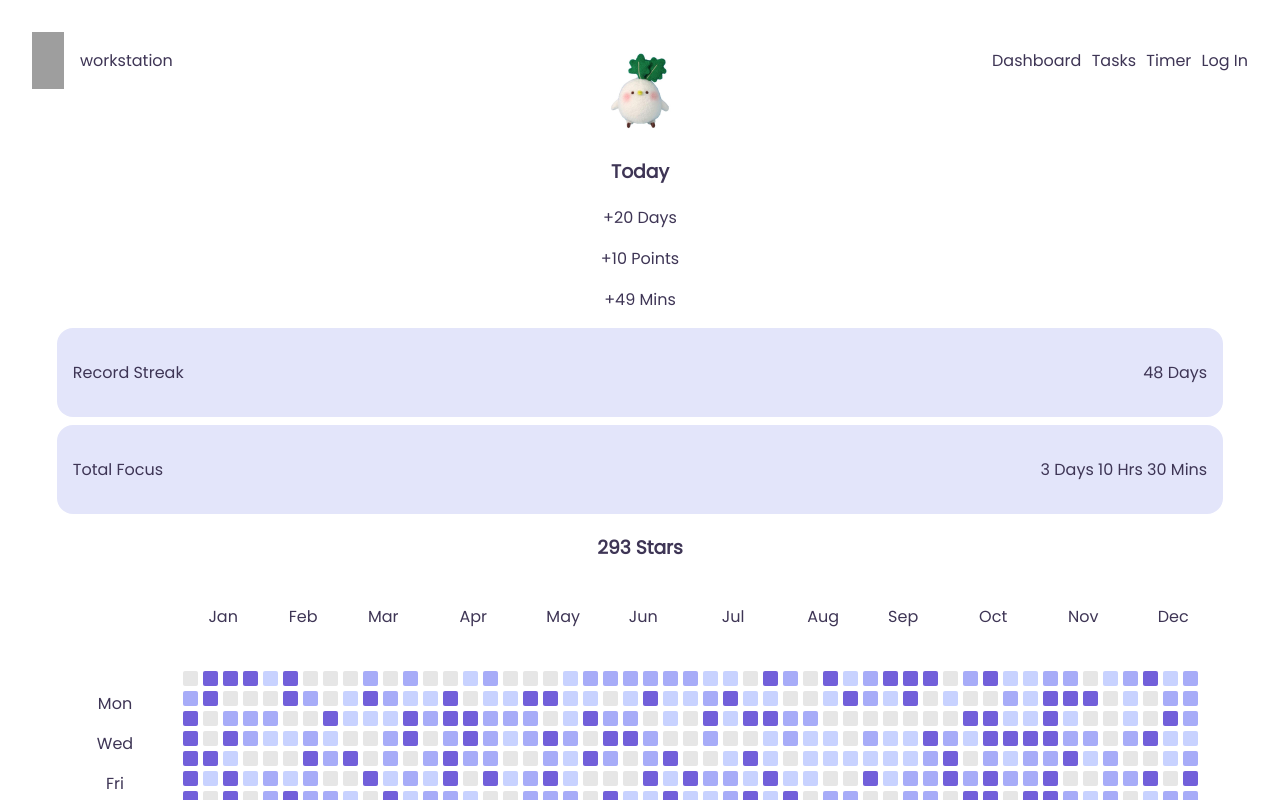
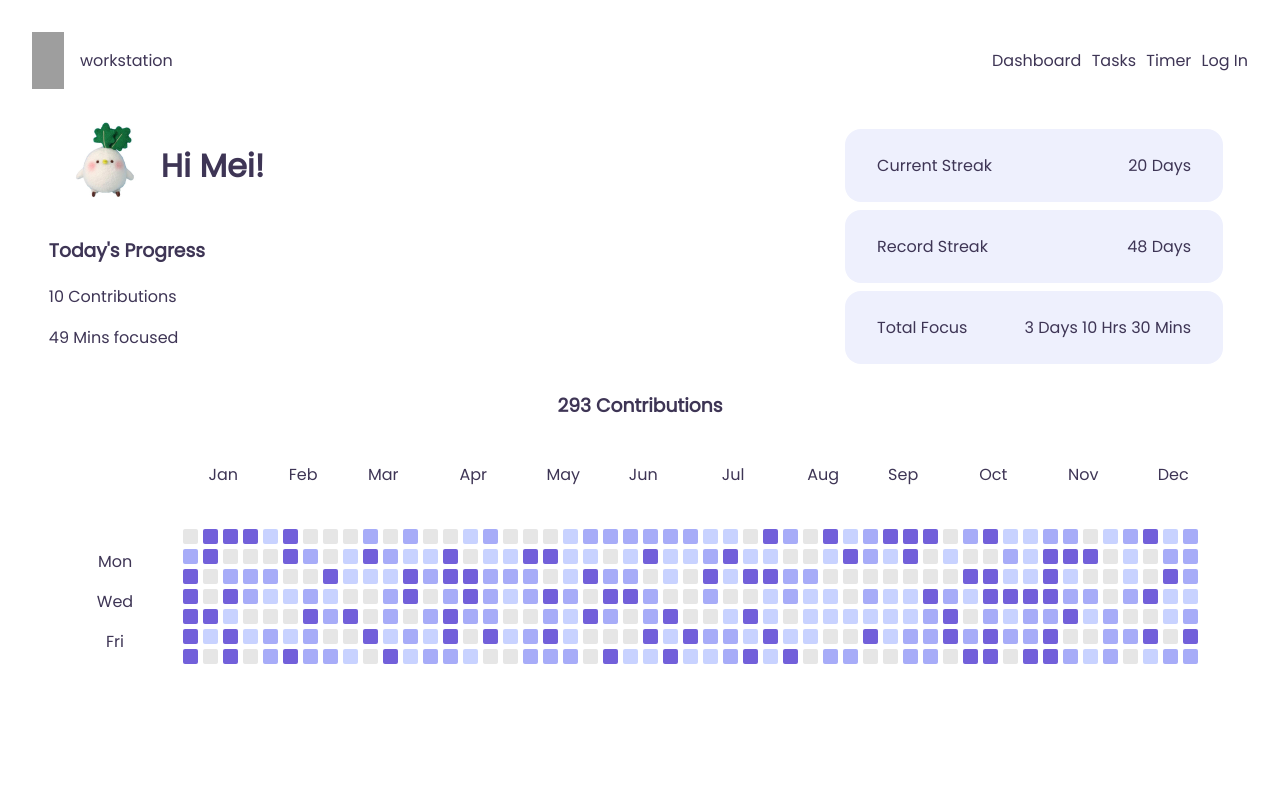
Before and after one commit to mei-lu/flowstate, a React (Create React App) app: page /dashboard in a window 1280 px wide. Built offline with nearby package versions, Linux system fonts and the light colour scheme; grey boxes are pictures that could not be loaded.

Commit message:
Dashboard styling grid

```diff
--- a/src/App.css
+++ b/src/App.css
@@ -6,7 +6,6 @@
   background-size: cover;
   height: 100%;
   width: 100%;
-  position: fixed;
   font-family: 'Poppins', sans-serif;
   color: rgb(62, 53, 85);
 }
@@ -20,8 +19,11 @@ a {
   display: flex;
   justify-content: center;
   align-items: center;
-  height: 80vh;
+}
+
+.full-width{
   width: 100vw;
+  margin: 0 10rem;
 }
 
 .pomodoro {
@@ -203,19 +205,47 @@ a {
   background-color: rgb(114, 96, 218);
 }
 
-/* Dashboard Status Cards */
+/* Dashboard Data Cards */
+
+.dashboard-tiles {
+  display: grid;
+  grid-template-columns: 2fr 1fr;
+  grid-template-areas:
+  "profile-section small-stats-section"
+  "today-section small-stats-section";
+  justify-content: space-between;
+}
+
+/* Dashboard Profile Section */
+.profile-section {
+  display: flex;
+  grid-area: profile-section;
+}
+
+.profile-pic {
+  width: auto;
+  height: 5rem;
+  border-radius: 500px;
+  padding: 0 1rem;
+}
+
 .statcard-small {
   display: flex;
   justify-content: space-between;
-  padding: 1rem;
-  width: 1fr;
+  padding: .5rem 2rem;
   border-radius: 1rem;
-  background-color: rgb(227, 229, 250);
+  background-color: rgb(238, 240, 253);
   margin: 0.5rem;
 }
 
-/* Profile Pic */
-.profile-pic {
-  width: 5rem;
-  height: auto;
+.today-stats-group {
+  grid-area: today-section;
 }
+
+.today-stat {
+  text-align: left;
+}
+
+.small-stats-group {
+  grid-area: small-stats-section;
+}
--- a/src/components/dashboard/StatToday.jsx
+++ b/src/components/dashboard/StatToday.jsx
@@ -3,10 +3,9 @@ import React from 'react';
 class StatToday extends React.Component {
     render() {
         return <div className='today-stat'>
-            <h3>Today</h3>
-            <p>+{this.props.currentStreak} Days</p>
-            <p>+{this.props.points} Points</p>
-            <p>+{this.props.focusTime} Mins</p>
+            <h3>Today's Progress</h3>
+            <p>{this.props.points} Contributions</p>
+            <p>{this.props.focusTime} Mins focused</p>
         </div>
     }
 }
--- a/src/pages/Dashboard.jsx
+++ b/src/pages/Dashboard.jsx
@@ -6,12 +6,20 @@ import ProfilePic from '../img/ProfilePic.jpg';
 
 class Dashboard extends React.Component{
     render() {
-        return <div>
-            <div><img className='profile-pic' src={ProfilePic} alt=''/></div>
-            <StatToday currentStreak='20' points='10' focusTime='49'/>
-            <StatCardSmall title='Record Streak' data='48 Days'/>
-            <StatCardSmall title='Total Focus' data='3 Days 10 Hrs 30 Mins'/>
-            <h3 class='contribution-count'>293 Stars</h3>
+        return <div className='full-width'>
+            <div className='dashboard-tiles'>
+                <div className='profile-section'>
+                    <img className='profile-pic' src={ProfilePic} alt=''/>
+                    <h1>Hi Mei!</h1>
+                </div>
+                <StatToday className='today-stats-group' points='10' focusTime='49'/>
+                <div className='small-stats-group'>
+                    <StatCardSmall title='Current Streak' data='20 Days'/>
+                    <StatCardSmall title='Record Streak' data='48 Days'/>
+                    <StatCardSmall title='Total Focus' data='3 Days 10 Hrs 30 Mins'/>
+                </div>
+            </div>
+            <h3 class='contribution-count'>293 Contributions</h3>
             <ContributionGraph/>
         </div>
     }
```
